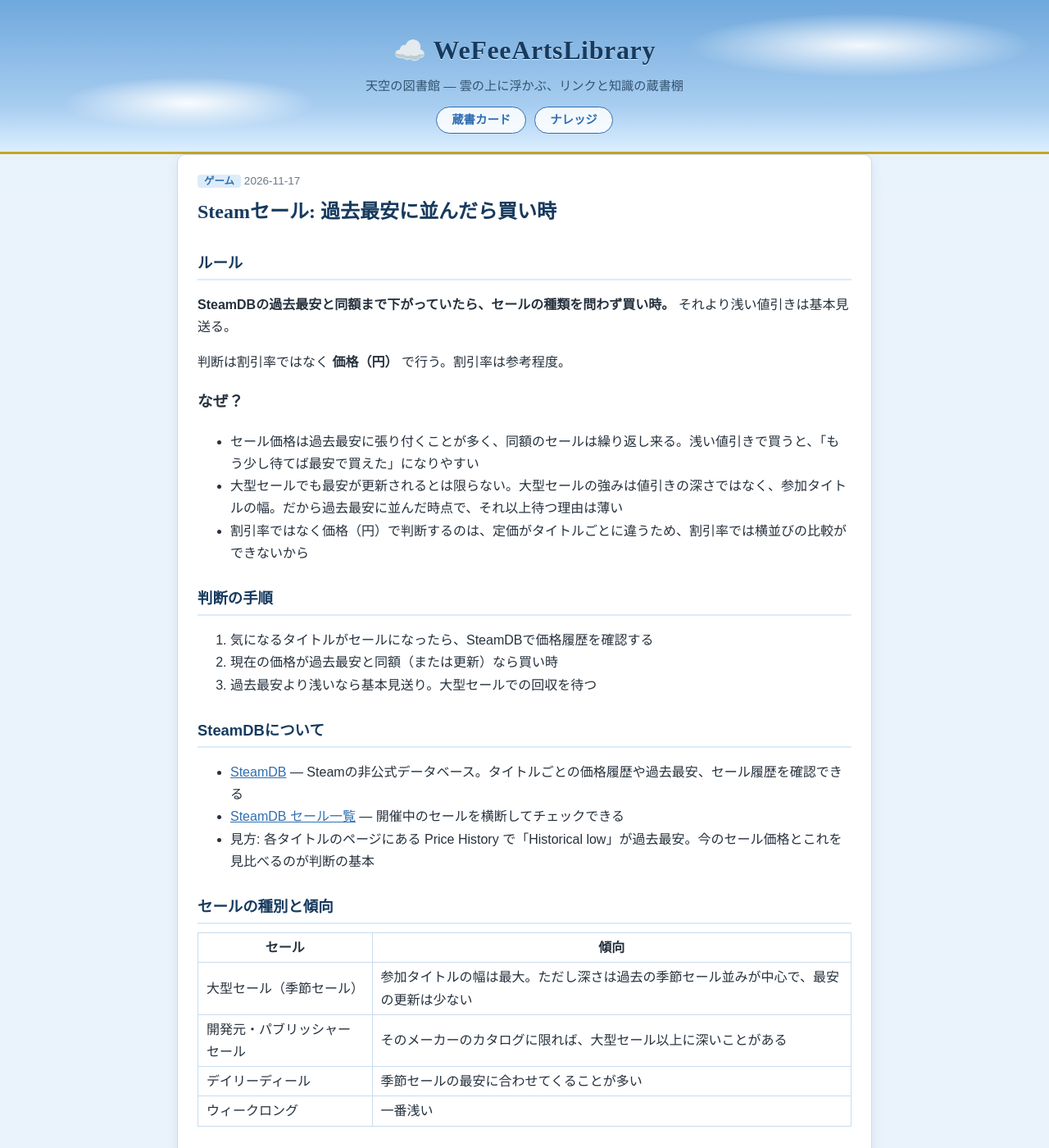
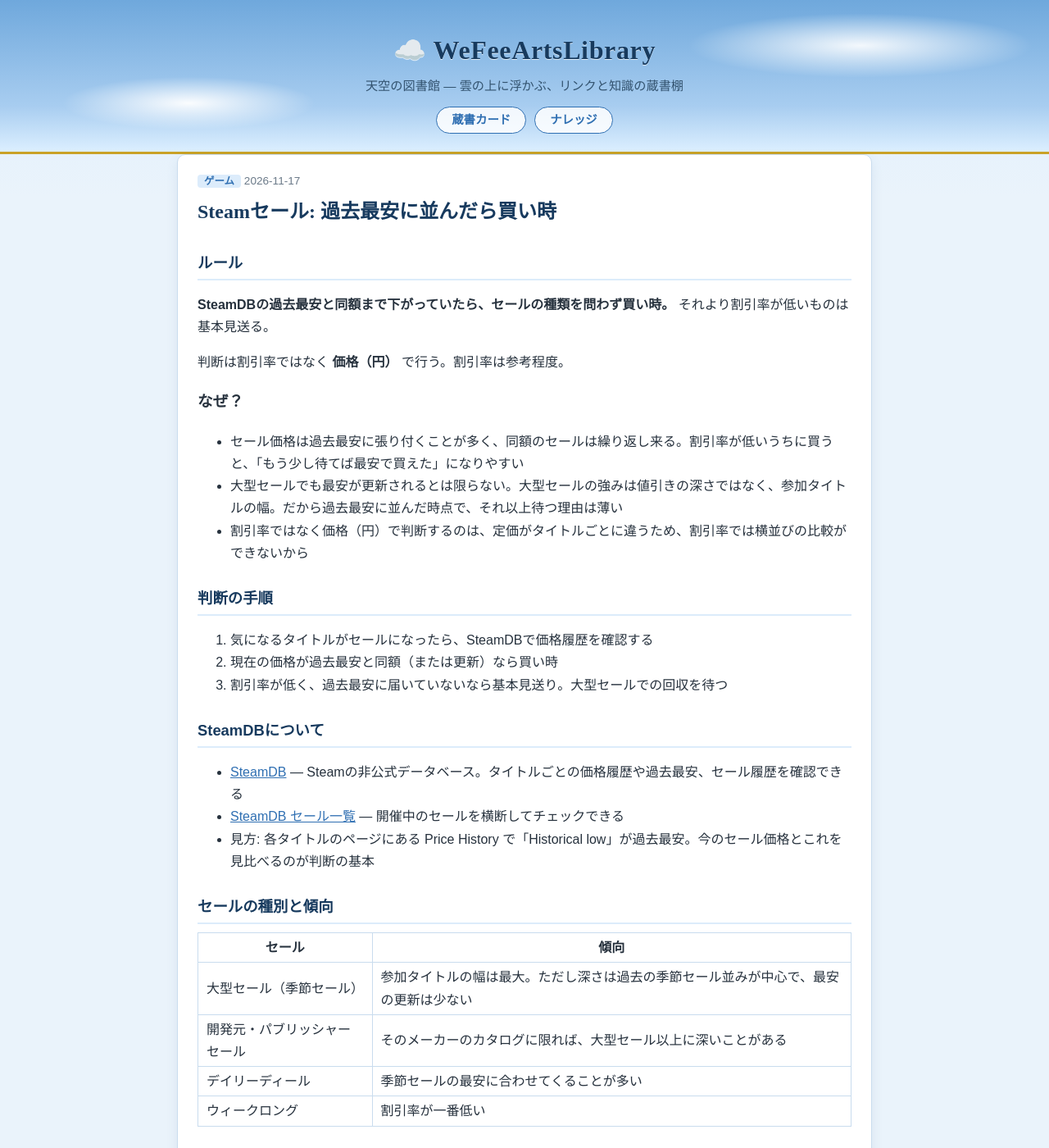
Before and after one commit to Akamaryuu/WeFeeArtsLibrary, a Jekyll site: the page built from docs/knowledge/steam-sale-floor-rule.md, in a window 1280 px wide and 1400 px high. Shown: the whole window at 82% size. Built offline with Jekyll 4.4.1, drawn with Linux system fonts in a browser that asks for light colours.

Commit message:
Steamセール記事: 「浅い割引」を「割引率が低い」に言い換え

```diff
--- a/docs/knowledge/steam-sale-floor-rule.md
+++ b/docs/knowledge/steam-sale-floor-rule.md
@@ -10,13 +10,13 @@ permalink: /knowledge/steam-sale-floor-rule/
 
 ## ルール
 
-**SteamDBの過去最安と同額まで下がっていたら、セールの種類を問わず買い時。** それより浅い値引きは基本見送る。
+**SteamDBの過去最安と同額まで下がっていたら、セールの種類を問わず買い時。** それより割引率が低いものは基本見送る。
 
 判断は割引率ではなく **価格（円）** で行う。割引率は参考程度。
 
 ### なぜ？
 
-- セール価格は過去最安に張り付くことが多く、同額のセールは繰り返し来る。浅い値引きで買うと、「もう少し待てば最安で買えた」になりやすい
+- セール価格は過去最安に張り付くことが多く、同額のセールは繰り返し来る。割引率が低いうちに買うと、「もう少し待てば最安で買えた」になりやすい
 - 大型セールでも最安が更新されるとは限らない。大型セールの強みは値引きの深さではなく、参加タイトルの幅。だから過去最安に並んだ時点で、それ以上待つ理由は薄い
 - 割引率ではなく価格（円）で判断するのは、定価がタイトルごとに違うため、割引率では横並びの比較ができないから
 
@@ -24,7 +24,7 @@ permalink: /knowledge/steam-sale-floor-rule/
 
 1. 気になるタイトルがセールになったら、SteamDBで価格履歴を確認する
 2. 現在の価格が過去最安と同額（または更新）なら買い時
-3. 過去最安より浅いなら基本見送り。大型セールでの回収を待つ
+3. 割引率が低く、過去最安に届いていないなら基本見送り。大型セールでの回収を待つ
 
 ## SteamDBについて
 
@@ -39,7 +39,7 @@ permalink: /knowledge/steam-sale-floor-rule/
 | 大型セール（季節セール） | 参加タイトルの幅は最大。ただし深さは過去の季節セール並みが中心で、最安の更新は少ない |
 | 開発元・パブリッシャーセール | そのメーカーのカタログに限れば、大型セール以上に深いことがある |
 | デイリーディール | 季節セールの最安に合わせてくることが多い |
-| ウィークロング | 一番浅い |
+| ウィークロング | 割引率が一番低い |
 
 ## 毎年の大型セール
 
```
